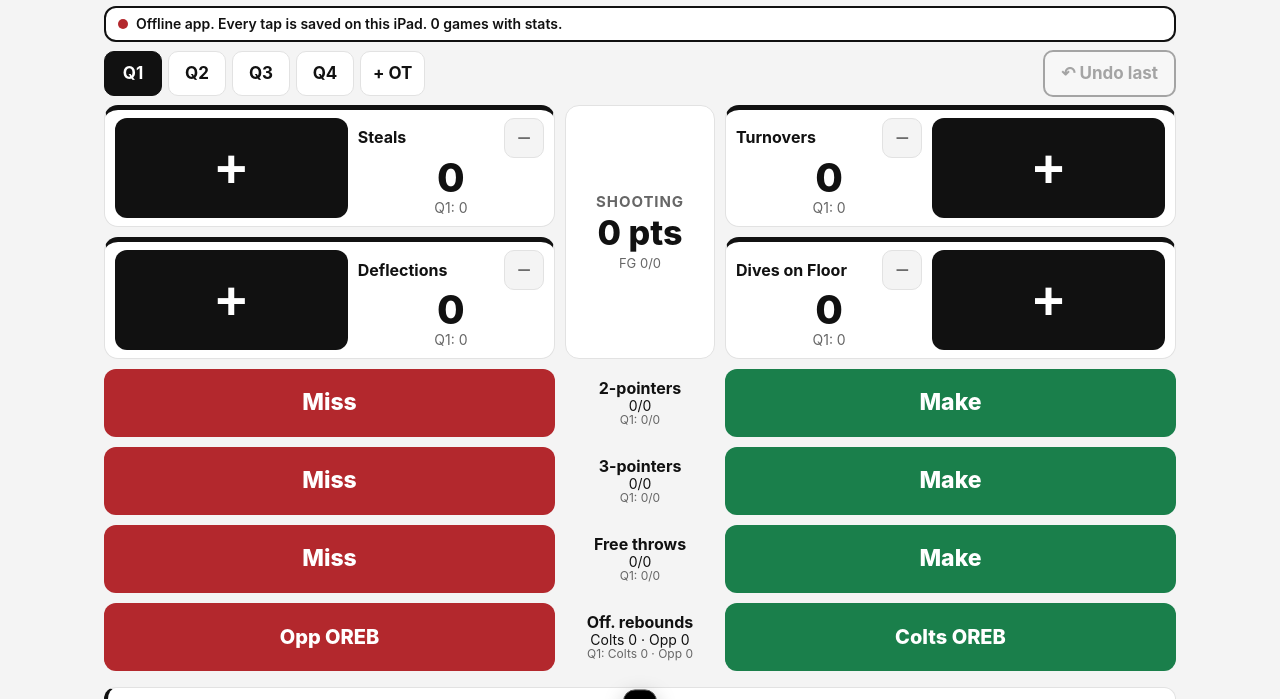
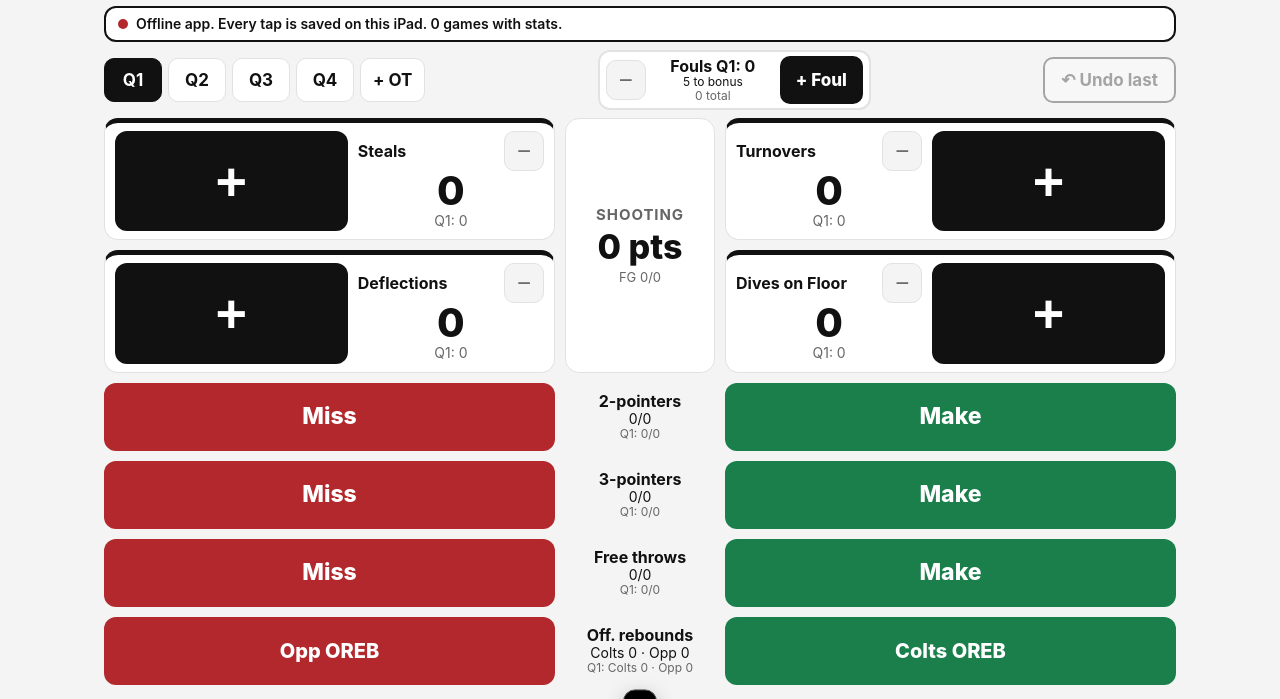
Before and after one commit to wcarnold786/Lady-colts-live, a plain HTML site: page index.html in a window 1280 px wide. Shown: the part 101-800 px from the top of the page. Drawn offline with Linux system fonts and the light colour scheme.

Commit message:
Add team foul counter with bonus warning

```diff
--- a/index.html
+++ b/index.html
@@ -111,6 +111,10 @@ ul{margin:6px 0 0;padding-left:20px}li{margin:4px 0}.note{color:var(--mute);font
   .lv-net{padding:6px 12px;margin-bottom:8px;font-size:14px}.lv-net button{min-height:38px;padding:4px 12px}
   .lv-bar{margin-bottom:8px}.lv-q{padding:9px 12px}.lv-undo{padding:9px 16px}
   .lv-pad{gap:10px}.lv-pad .lv-slbl{line-height:1.12}.lv-pad .lv-slbl b{font-size:16px}.lv-pad .lv-slbl span{font-size:14px}.lv-pad .lv-slbl .note{font-size:12px}}
+.lv-foul{display:flex;align-items:center;gap:8px;border:2px solid var(--line);border-radius:12px;padding:4px 6px;background:var(--card)}
+.lv-foul .lv-minus{width:40px;height:40px}.lv-fn{display:flex;flex-direction:column;align-items:center;line-height:1.15;min-width:118px}.lv-fn b{font-size:16px}.lv-fn span{font-size:12px}
+.lv-fplus{min-height:48px;padding:0 16px;border:none;border-radius:10px;background:var(--ink);color:var(--card);font:inherit;font-size:17px;font-weight:800}.lv-fplus:active{transform:scale(.97)}
+.lv-foul.near{border-color:#c77700}.lv-foul.bonus{border-color:var(--bad)}.lv-foul.bonus .lv-fn span:first-of-type{color:var(--bad);font-weight:700}.lv-foul.near .lv-fn span:first-of-type{color:#c77700;font-weight:700}
 .lv-sec th{color:var(--ink);font-size:12px;font-weight:800;text-transform:uppercase;letter-spacing:.05em;padding-top:14px;background:var(--bg)}
 .lv-sc td,.lv-sc th{text-align:center}.lv-sc td:first-child,.lv-sc th:first-child{text-align:left}
 .lv input.lv-osc{-webkit-user-select:text;user-select:text;width:70px;font:inherit;font-size:20px;font-weight:700;text-align:center;padding:8px 4px;border-radius:10px;border:2px solid var(--ink);background:var(--card);color:var(--ink)}
@@ -159,8 +163,16 @@ function lvQRows(qs,n){const L='style="text-align:left"',sec=t=>`<tr class="lv-s
   const P=q=>LV_SHOTS.reduce((a,s)=>a+s.p*n(s.m,q),0);
   return sec('Defense')+['stl','defl','dive'].map(k=>row(st(k).l,q=>n(k,q))).join('')
    +sec('Offense')+LV_SHOTS.map(s=>row(s.l,q=>`${n(s.m,q)}/${n(s.m,q)+n(s.x,q)}`)).join('')+row(st('to').l,q=>n('to',q))+row('Points',P)
-   +sec('Offensive boards')+row('Colts',q=>n('or',q))+row('Opponents',q=>n('oor',q));}
-const LV_LBL={tf:'Full timeout',t30:'30-second timeout','2m':'2PT make','2x':'2PT miss','3m':'3PT make','3x':'3PT miss',fm:'FT make',fx:'FT miss',or:'Colts offensive rebound',oor:'Opponent offensive rebound'};LV_STATS.forEach(s=>LV_LBL[s.k]=s.l);
+   +sec('Offensive boards')+row('Colts',q=>n('or',q))+row('Opponents',q=>n('oor',q))+sec('Other')+row('Team fouls',q=>n('pf',q));}
+/* Team fouls (NFHS): reset every quarter; opponent shoots 2 starting with our 5th foul in a quarter; overtime counts as part of Q4 */
+const LV_BONUS=5;
+const lvFoulQ=(v,q)=>{const isOT=x=>/^OT/.test(x);return v.ev.filter(e=>e.k==='pf'&&(q==='4'||isOT(q)?(e.q==='4'||isOT(e.q)):e.q===q)).length};
+function lvFoulHtml(v){const n=lvFoulQ(v,LV_Q),tot=v.ev.filter(e=>e.k==='pf').length,left=LV_BONUS-n;
+  const msg=n>=LV_BONUS?'Bonus: they shoot 2':left===1?'Next foul = bonus':`${left} to bonus`;
+  return `<div class="lv-foul${n>=LV_BONUS?' bonus':left===1?' near':''}"><button class="lv-minus" data-minus="pf" aria-label="Remove one foul">−</button>
+    <div class="lv-fn"><b>Fouls ${/^OT/.test(LV_Q)?'Q4+OT':lvQName(LV_Q)}: ${n}</b><span>${msg}</span><span class="note">${tot} total</span></div>
+    <button class="lv-fplus" data-add="pf" aria-label="Add team foul">+ Foul</button></div>`}
+const LV_LBL={tf:'Full timeout',t30:'30-second timeout','2m':'2PT make','2x':'2PT miss','3m':'3PT make','3x':'3PT miss',fm:'FT make',fx:'FT miss',or:'Colts offensive rebound',pf:'Team foul',oor:'Opponent offensive rebound'};LV_STATS.forEach(s=>LV_LBL[s.k]=s.l);
 const lvL=k=>LV_LBL[k]||k;
 const LV_TO_FULL=3,LV_TO_30=2;   /* NFHS high school: 3 full (60-second) + 2 thirty-second per game; +1 full per overtime */
 const LV_MON={Oct:9,Nov:10,Dec:11,Jan:0,Feb:1,Mar:2};
@@ -178,7 +190,7 @@ const lvQs=v=>{const q=['1','2','3','4'];const ot=Math.max(0,...v.ev.map(e=>/^OT
 const lvQName=q=>/^OT/.test(q)?q:'Q'+q;
 function lvToast(t,undo){const el=document.getElementById('lvToast');if(!el)return;el.innerHTML=`<span>${esc(t)}</span>${undo?'<button id="lvTU">Undo</button>':''}`;el.classList.add('on');clearTimeout(lvToast.t);lvToast.t=setTimeout(()=>el.classList.remove('on'),3500);const b=el.querySelector('#lvTU');if(b)b.onclick=()=>{lvUndo();el.classList.remove('on')}}
 function lvUndo(){const v=LV[LV_KEY];const e=v.ev.pop();if(!e){lvToast('Nothing to undo');return}(v.del=v.del||[]).push(e.t);lvSave(LV_KEY);lvPaint();lvToast('Undid '+lvL(e.k))}
-function lvMinus(k){const v=LV[LV_KEY];for(let i=v.ev.length-1;i>=0;i--)if(v.ev[i].k===k){(v.del=v.del||[]).push(v.ev[i].t);v.ev.splice(i,1);lvSave(LV_KEY);lvPaint();const s=LV_STATS.find(x=>x.k===k);lvToast('Removed one '+(s?s.l:'timeout'));return}lvToast('None to remove')}
+function lvMinus(k){const v=LV[LV_KEY];for(let i=v.ev.length-1;i>=0;i--)if(v.ev[i].k===k){(v.del=v.del||[]).push(v.ev[i].t);v.ev.splice(i,1);lvSave(LV_KEY);lvPaint();const s=LV_STATS.find(x=>x.k===k);lvToast('Removed one '+(s?s.l:lvL(k).toLowerCase()));return}lvToast('None to remove')}
 function lvRemoveAt(t){const v=LV[LV_KEY];const i=v.ev.findIndex(e=>e.t===t);if(i<0)return;(v.del=v.del||[]).push(t);v.ev.splice(i,1);lvSave(LV_KEY);lvPaint()}
 async function lvWake(){try{if(!LV_WAKE&&navigator.wakeLock){LV_WAKE=await navigator.wakeLock.request('screen');LV_WAKE.addEventListener('release',()=>LV_WAKE=null)}}catch(e){}}
 function lvAdd(k){const v=LV[LV_KEY];let t=Date.now();while(v.ev.some(e=>e.t===t)||(v.del||[]).includes(t))t++;v.ev.push({k,q:LV_Q,t});lvSave(LV_KEY);lvWake();lvPaint();
@@ -258,7 +270,7 @@ function lvPaint(){
   <div class="lv-net" id="lvNet"></div>
   <div class="lv-bar">
     <div class="lv-qs">${qs.map(q=>`<button class="lv-q${q===LV_Q?' on':''}" data-q="${q}">${lvQName(q)}</button>`).join('')}<button class="lv-q" data-q="+OT">+ OT</button></div>
-    <button class="lv-undo" id="lvUndo"${v.ev.length?'':' disabled'}>↶ Undo last</button>
+    ${lvFoulHtml(v)}<button class="lv-undo" id="lvUndo"${v.ev.length?'':' disabled'}>↶ Undo last</button>
   </div>
   <div class="lv-pad">
     ${lvTile('stl',cnt,1)}<div class="lv-shsum"><b>Shooting</b><div class="lv-big">${pts} pts</div><div class="note">FG ${fgm}/${fga}${fga?' ('+Math.round(100*fgm/fga)+'%)':''}</div>${(()=>{const ps=lvPoss(v);return ps>=10?`<div class="note"><b>${Math.round(100*pts/ps)}</b> per 100 poss.</div>`:''})()}</div>${lvTile('to',cnt)}
@@ -273,7 +285,6 @@ function lvPaint(){
     <p class="note">High school (NFHS): 3 full and 2 thirty-second timeouts per game; unused ones carry over, and each overtime adds 1 full.</p></div>
   <div class="card"><h2>By quarter</h2><div style="overflow:auto"><table><tr><th>Stat</th>${qs.map(q=>`<th>${lvQName(q)}</th>`).join('')}<th>Total</th></tr>
     ${lvQRows(qs,cnt)}
-    <tr class="lv-sec"><th style="text-align:left" colspan="${qs.length+2}">Other</th></tr>
     <tr><td>Timeouts</td>${qs.map(q=>`<td>${v.ev.filter(e=>(e.k==='tf'||e.k==='t30')&&e.q===q).length||''}</td>`).join('')}<td><b>${T.full.length+T.thirty.length}</b></td></tr></table></div></div>
   <div class="card"><h2>Recent taps</h2>${recent.length?`<ul class="lv-log">${recent.map(e=>{return `<li><span>${new Date(e.t).toLocaleTimeString([], {hour:'numeric',minute:'2-digit',second:'2-digit'})} · ${lvQName(e.q)} · <b>${esc(lvL(e.k))}</b></span><button data-rm="${e.t}" aria-label="Remove">✕</button></li>`}).join('')}</ul>`:'<p class="note">Nothing yet. Tap a + to start.</p>'}
     <p class="note" style="margin-top:10px"><span id="lvSave">${esc(LV_MSG||(v.updated?'Saved on this iPad':'Not started'))}</span> · Only Clements stats are tracked here.</p>
```
